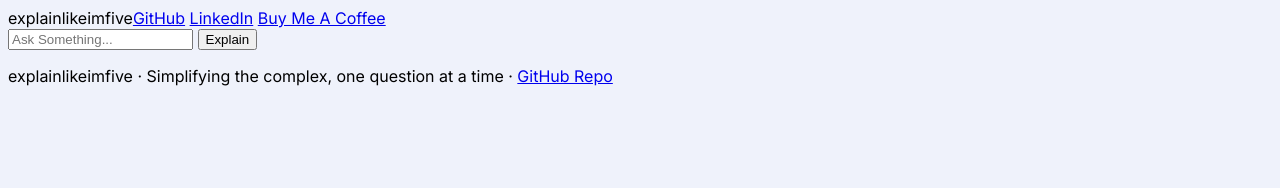
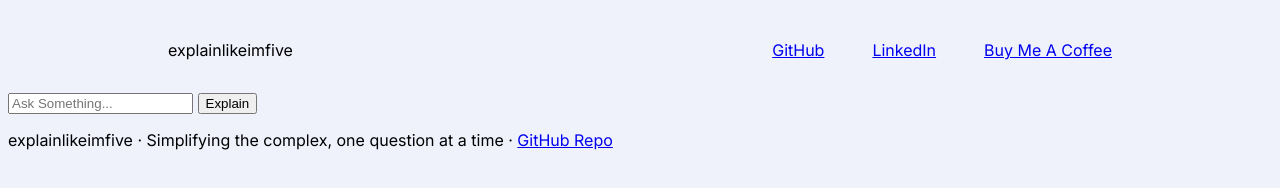
Before and after one commit to ebinjosey/eli5, a plain HTML site: page index.html in a window 1280 px wide. Drawn offline with Linux system fonts and the light colour scheme.

Commit message:
Update styles.css

```diff
--- a/styles.css
+++ b/styles.css
@@ -16,4 +16,12 @@ body {
 .site-header {
     display: flex;
     flex-direction: row;
+    justify-content: space-between;
+    padding: 2rem 10rem;
 }
+
+.nav-links {
+    display: flex;
+    justify-content: space-between;
+    gap: 3rem;
+}
```
